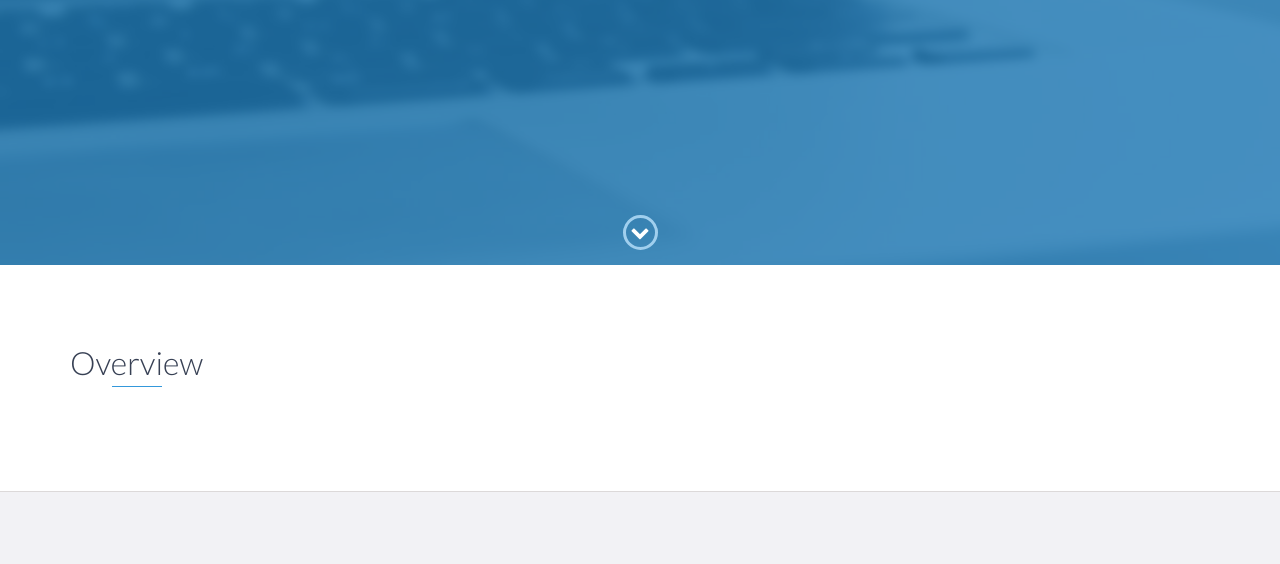
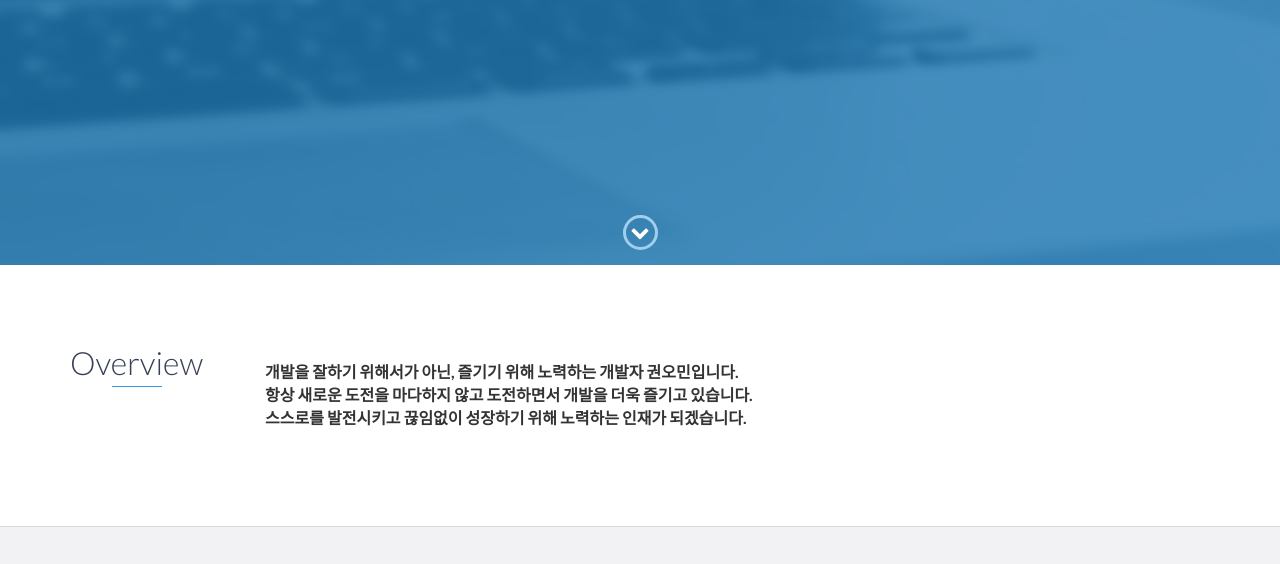
Before and after one commit to dhalsdl12/devFolio, a website: page index.html in a window 1280 px wide. Shown: the part 535-1099 px from the top of the page. Drawn offline with nearby package versions, Linux system fonts and the light colour scheme.

Commit message:
ㅁㅁㅁㅁㅁ

```diff
--- a/index.html
+++ b/index.html
@@ -83,8 +83,12 @@
                 </div>
                 <div class="col-md-9">
                     <h4>
+                        개발을 잘하기 위해서가 아닌, 즐기기 위해 노력하는 개발자 권오민입니다.<br>
+                        항상 새로운 도전을 마다하지 않고 도전하면서 개발을 더욱 즐기고 있습니다.<br>
+                        스스로를 발전시키고 끊임없이 성장하기 위해 노력하는 인재가 되겠습니다.
                     </h4>
                     <h4>
+
                     </h4>
                 </div>
             </div>
```
